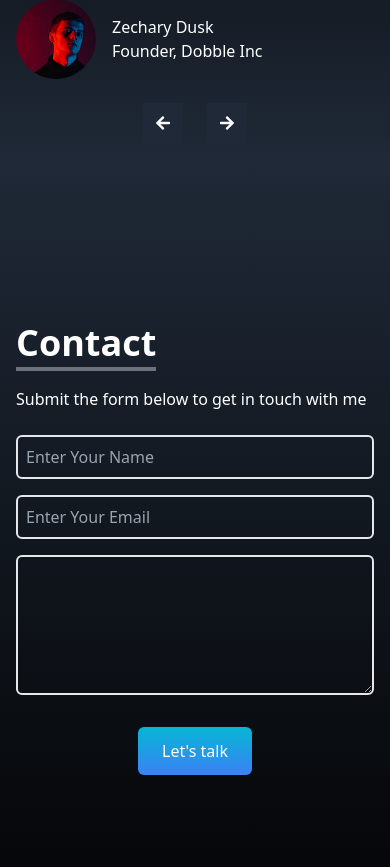
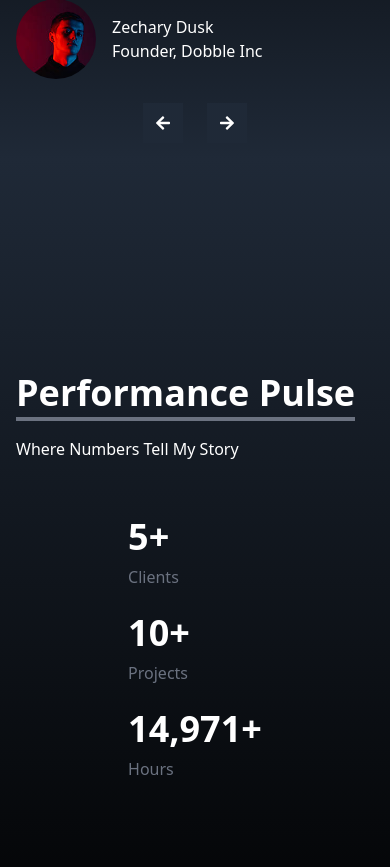
Before and after one commit to johnmainkinyanjui/my-portfolio, a React (Create React App) app: page / in a window 390 px wide. Shown: the part 4877-5744 px from the top of the page. Built offline with nearby package versions, Linux system fonts and the light colour scheme.

Commit message:
preformance x navbar

```diff
--- a/package.json
+++ b/package.json
@@ -7,10 +7,12 @@
     "@testing-library/react": "^13.4.0",
     "@testing-library/user-event": "^13.5.0",
     "react": "^18.2.0",
+    "react-countup": "^6.5.0",
     "react-dom": "^18.2.0",
     "react-icons": "^4.12.0",
     "react-scripts": "5.0.1",
     "react-scroll": "^1.9.0",
+    "react-scroll-trigger": "^0.6.14",
     "web-vitals": "^2.1.4"
   },
   "scripts": {
--- a/src/App.js
+++ b/src/App.js
@@ -1,5 +1,6 @@
 import { About } from "./components/About";
 import { Contact } from "./components/Contact";
+import { Counter } from "./components/Counter";
 import { Experience } from "./components/Experience";
 import { Home } from "./components/Home";
 import { Navbar } from "./components/Navbar";
@@ -16,6 +17,7 @@ function App() {
       <Portfolio />
       <Experience />
       <Testimonials />
+      <Counter />
       <Contact />
 
       <SocialLinks />
--- a/src/components/Contact.jsx
+++ b/src/components/Contact.jsx
@@ -2,7 +2,7 @@ import React from 'react'
 
 export const Contact = () => {
   return (
-    <div name="contact" className=' w-full h-screen bg-gradient-to-b from-gray-800 to-black p-4 text-white'>
+    <div name="contact" className=' w-full h-screen bg-gradient-to-b from-black to-gray-800 p-4 text-white'>
         <div className='flex flex-col p4 justify-center max-w-screen-lg mx-auto h-full'>
             <div className=' pb-8'>
                 <p className=' text-4xl font-bold inline border-b-4 border-gray-500'>
--- /dev/null
+++ b/src/components/Counter.jsx
@@ -0,0 +1,65 @@
+import React, { useState } from 'react'
+import CountUp from 'react-countup';
+import ScrollTrigger from 'react-scroll-trigger';
+export const Counter = () => {
+    const [counterOn, setCounterOn] = useState(false);
+
+    const Counters = [
+        {
+            id: 1,
+            end: '5',
+            title: 'Clients',
+        },
+        {
+            id: 2,
+            end: '10',
+            title: 'Projects',
+        },
+        {
+            id: 3,
+            end: '15000',
+            title: 'Hours',
+        },
+    ]
+
+  return (
+    <ScrollTrigger onEnter={()=> setCounterOn(true)} onExit={()=> setCounterOn(false)}>
+        <div name="performance" className=' w-full h-screen bg-gradient-to-b from-gray-800 to-black p-4 text-white'>
+            <div className='flex flex-col p4 justify-center max-w-screen-lg mx-auto h-full'>
+                <div className=' pb-8'>
+                    <p className=' text-4xl font-bold inline border-b-4 border-gray-500'>
+                        Performance Pulse
+                    </p>
+                    <p className='py-6'>
+                        Where Numbers Tell My Story
+                    </p>
+                </div>
+
+                <div className="flex justify-center">
+                    <div className='sm:grid-cols-1 md:grid-cols-3 grid gap-4 md:gap-8'>
+                        {
+                            Counters.map(({ id, end, title }) => (
+                                <div key={id} className='px-5'>
+                                    <p className='font-bold text-4xl'>
+                                        {counterOn &&
+                                            <CountUp start={0} end={end} duration={4} delay={0} />
+                                        }
+                                        +
+                                    </p>
+                                    <p className='py-2 text-gray-500'>
+                                        {title}
+                                    </p>
+                                </div>
+                            ))
+                        }
+                    </div>
+                </div>
+
+
+
+            </div>
+        </div>
+    </ScrollTrigger>
+
+  )
+}
--- a/src/components/Navbar.jsx
+++ b/src/components/Navbar.jsx
@@ -23,6 +23,14 @@ export const Navbar = () => {
         },
         {
             id: 5,
+            link: 'testimonials'
+        },
+        {
+            id: 6,
+            link: 'performance'
+        },
+        {
+            id: 7,
             link: 'contact'
         },
     ]
```
Also changed, not shown: 1 other file (tests, documents, lock files or other folders).
